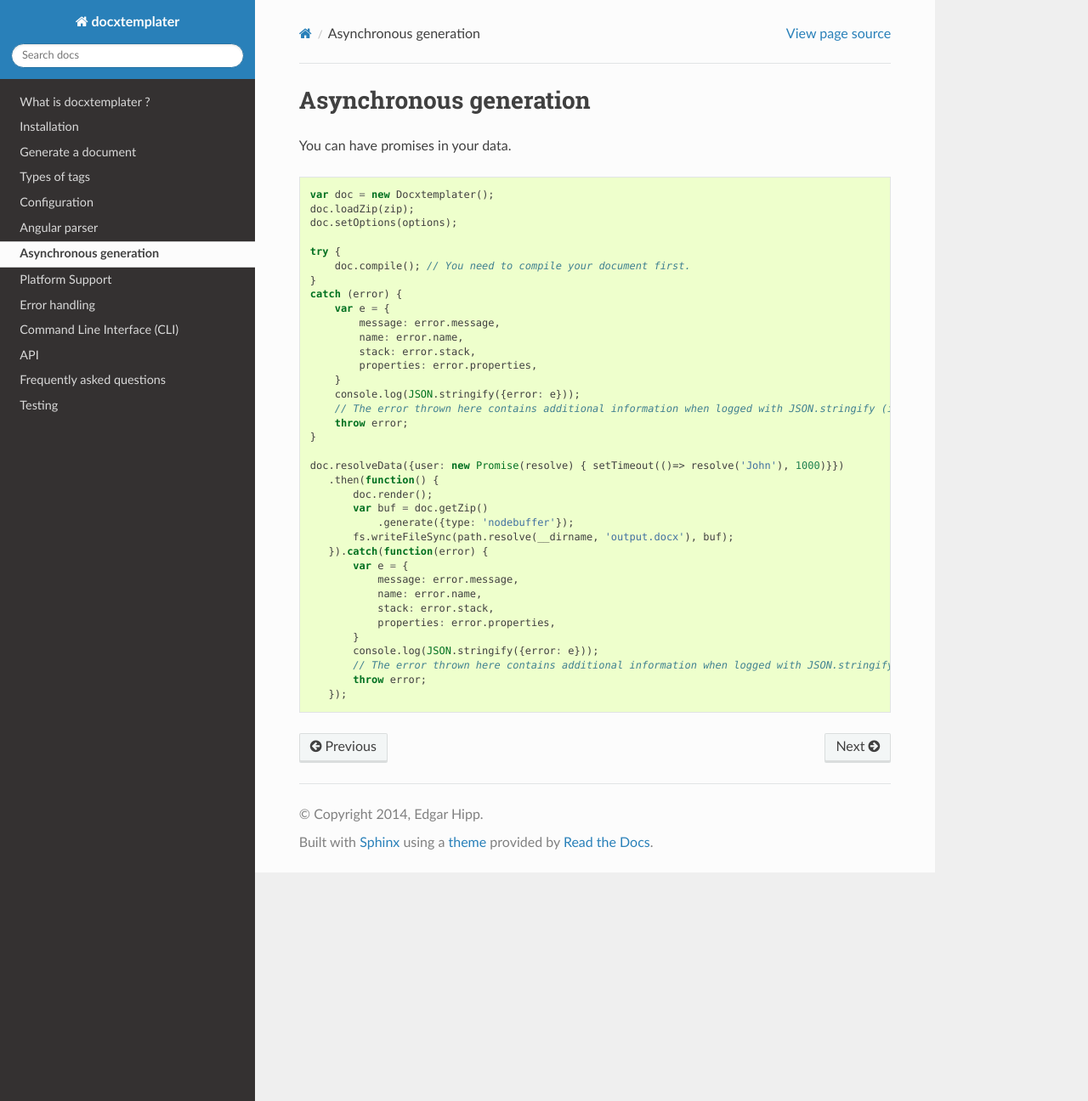
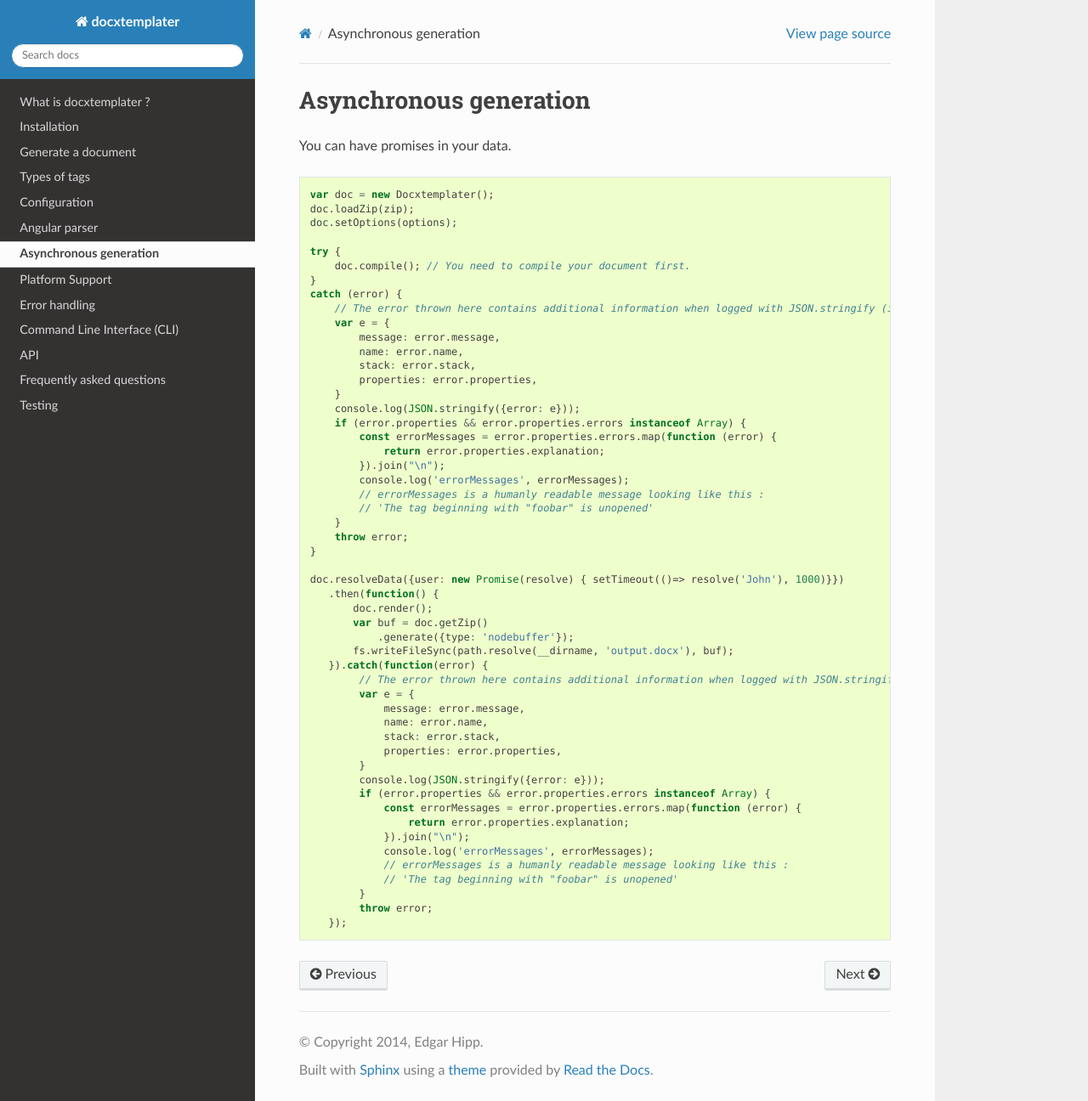
Before and after one commit to open-xml-templating/docxtemplater, a Sphinx documentation site: the page built from docs/source/async.rst, in a window 1280 px wide and 1296 px high. Shown: the whole window at 85% size. Built offline with Sphinx 7.4.7 and the Read the Docs theme 2.0.0, drawn with Linux system fonts in a browser that asks for light colours.

Commit message:
Update doc to better show errorMessages

```diff
--- a/docs/source/async.rst
+++ b/docs/source/async.rst
@@ -18,6 +18,7 @@ You can have promises in your data.
         doc.compile(); // You need to compile your document first.
     }
     catch (error) {
+        // The error thrown here contains additional information when logged with JSON.stringify (it contains a properties object).
         var e = {
             message: error.message,
             name: error.name,
@@ -25,7 +26,14 @@ You can have promises in your data.
             properties: error.properties,
         }
         console.log(JSON.stringify({error: e}));
-        // The error thrown here contains additional information when logged with JSON.stringify (it contains a property object).
+        if (error.properties && error.properties.errors instanceof Array) {
+            const errorMessages = error.properties.errors.map(function (error) {
+                return error.properties.explanation;
+            }).join("\n");
+            console.log('errorMessages', errorMessages);
+            // errorMessages is a humanly readable message looking like this :
+            // 'The tag beginning with "foobar" is unopened'
+        }
         throw error;
     }
 
@@ -36,13 +44,21 @@ You can have promises in your data.
                .generate({type: 'nodebuffer'});
            fs.writeFileSync(path.resolve(__dirname, 'output.docx'), buf);
        }).catch(function(error) {
-           var e = {
-               message: error.message,
-               name: error.name,
-               stack: error.stack,
-               properties: error.properties,
-           }
-           console.log(JSON.stringify({error: e}));
-           // The error thrown here contains additional information when logged with JSON.stringify (it contains a property object).
-           throw error;
+            // The error thrown here contains additional information when logged with JSON.stringify (it contains a properties object).
+            var e = {
+                message: error.message,
+                name: error.name,
+                stack: error.stack,
+                properties: error.properties,
+            }
+            console.log(JSON.stringify({error: e}));
+            if (error.properties && error.properties.errors instanceof Array) {
+                const errorMessages = error.properties.errors.map(function (error) {
+                    return error.properties.explanation;
+                }).join("\n");
+                console.log('errorMessages', errorMessages);
+                // errorMessages is a humanly readable message looking like this :
+                // 'The tag beginning with "foobar" is unopened'
+            }
+            throw error;
        });
```
Also changed, not shown: docs/source/errors.rst (+11 -2 lines), docs/source/generate.rst (+18 -2 lines).
